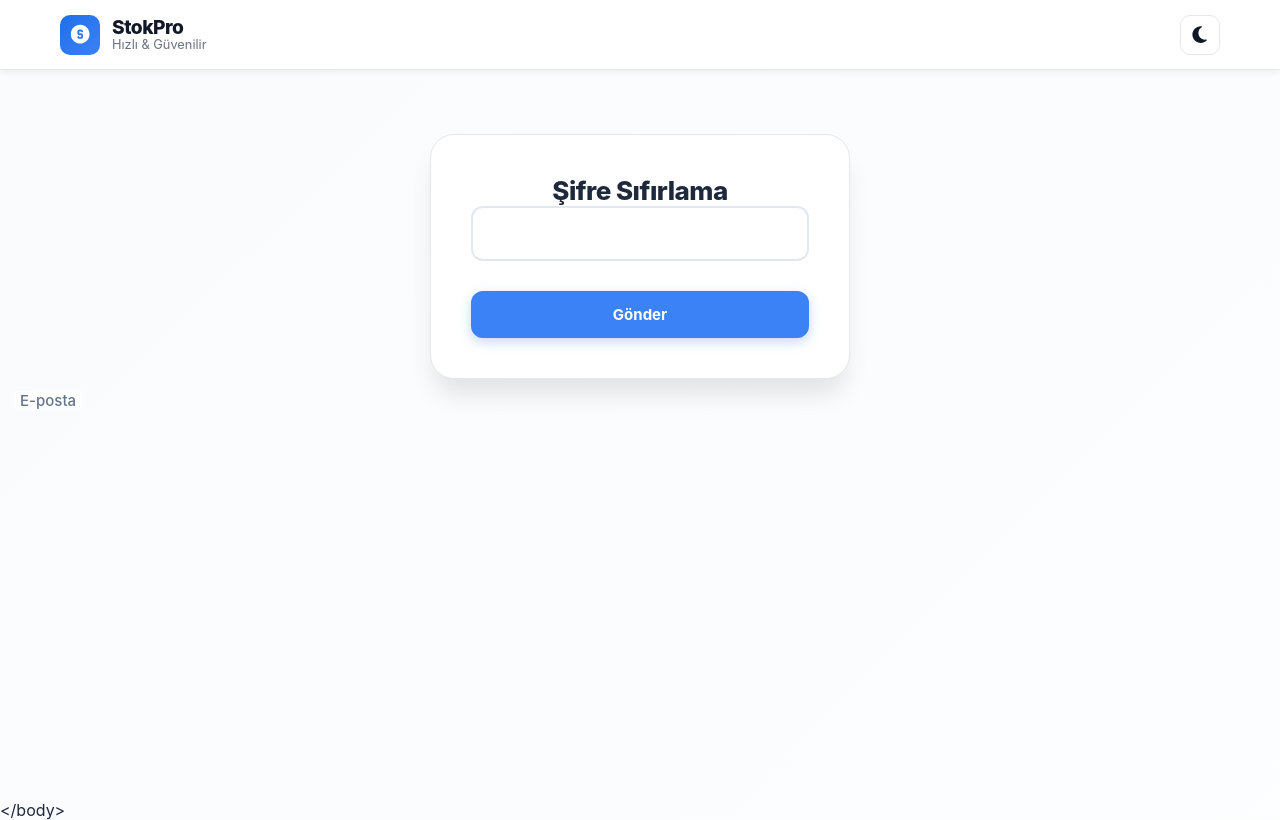
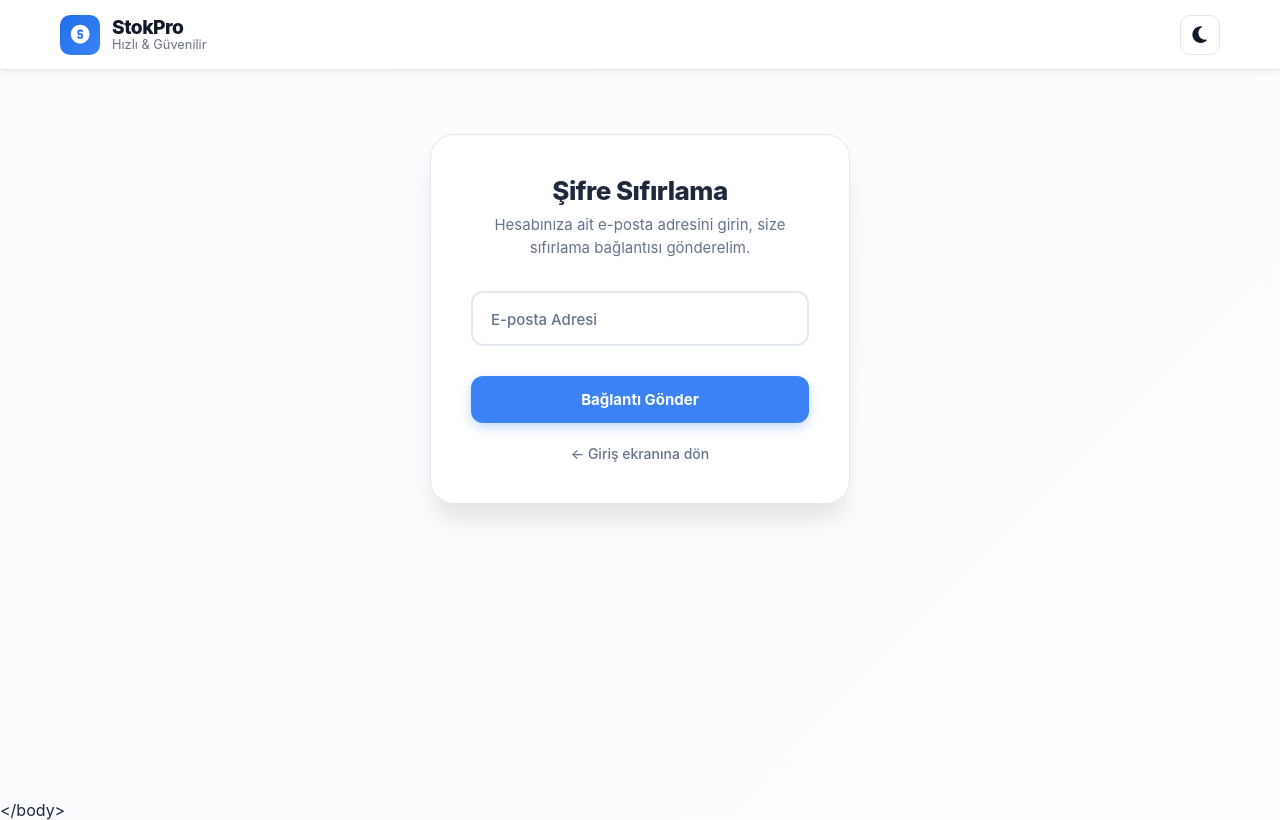
Before and after one commit to Bedirhan3428/stokpro, a React (Create React App) app: page /forgot-password in a window 1280 px wide. Built offline with nearby package versions, Linux system fonts and the light colour scheme; no server answers.

Commit message:
Update ForgotPassword.jsx

```diff
--- a/src/components/ForgotPassword.jsx
+++ b/src/components/ForgotPassword.jsx
@@ -1,6 +1,7 @@
 import "../styles/ForgotPassword.css";
 import React, { useState } from "react";
 import { getAuth, sendPasswordResetEmail } from "firebase/auth";
+import { Link } from "react-router-dom"; // Geri dön linki için
 
 export default function ForgotPassword() {
   const [email, setEmail] = useState("");
@@ -11,7 +12,7 @@ export default function ForgotPassword() {
     e.preventDefault();
     setStatus(null);
 
-    if (!email || ! email. includes("@")) {
+    if (!email || !email.includes("@")) {
       setStatus({ type: "error", msg: "Lütfen geçerli bir e-posta girin." });
       return;
     }
@@ -20,17 +21,17 @@ export default function ForgotPassword() {
     const auth = getAuth();
 
     try {
-      // Sadece e-posta gönder, hiçbir ayar yok
       await sendPasswordResetEmail(auth, email);
       setStatus({
-        type:  "success",
-        msg: "Şifre sıfırlama bağlantısı e-postanıza gönderildi.",
+        type: "success",
+        msg: "Sıfırlama bağlantısı gönderildi. Lütfen e-postanızı kontrol edin.",
       });
+      setEmail(""); // Başarılıysa inputu temizle
     } catch (err) {
-      let message = "Şifre sıfırlama gönderilemedi. ";
-      if (err.code === "auth/user-not-found") message = "Bu e-posta ile kayıtlı kullanıcı bulunamadı.";
-      if (err.code === "auth/invalid-email") message = "Geçersiz e-posta adresi.";
-      if (err. code === "auth/too-many-requests") message = "Çok fazla deneme.  Daha sonra tekrar deneyin.";
+      let message = "İşlem başarısız.";
+      if (err.code === "auth/user-not-found") message = "Bu e-posta ile kayıtlı kullanıcı yok.";
+      if (err.code === "auth/invalid-email") message = "Geçersiz e-posta formatı.";
+      if (err.code === "auth/too-many-requests") message = "Çok fazla denediniz. Biraz bekleyin.";
       setStatus({ type: "error", msg: message });
     } finally {
       setSending(false);
@@ -40,26 +41,41 @@ export default function ForgotPassword() {
   return (
     <div className="fp-kapsul">
       <h3 className="fp-baslik">Şifre Sıfırlama</h3>
+      <p className="fp-alt">
+        Hesabınıza ait e-posta adresini girin, size sıfırlama bağlantısı gönderelim.
+      </p>
+
       <form onSubmit={handleSubmit} className="fp-form" noValidate>
-        <label className="fp-etiket">E-posta</label>
+
+        {/* Floating Label Input */}
+        <div className="fp-input-grup">
           <input
             className="fp-input"
             type="email"
             value={email}
-          onChange={(e) => setEmail(e. target.value)}
+            onChange={(e) => setEmail(e.target.value)}
+            placeholder=" "
             required
           />
+          <label className="fp-etiket">E-posta Adresi</label>
+        </div>
+
         <div className="fp-islem">
-          <button className="fp-btn fp-btn-mavi" type="submit" disabled={sending}>
-            {sending ? "Gönderiliyor..." : "Gönder"}
+          <button className="fp-btn" type="submit" disabled={sending}>
+            {sending ? "Gönderiliyor..." : "Bağlantı Gönder"}
           </button>
         </div>
+
         {status && (
-          <div className={`fp-durum ${status.type === "error" ?  "fp-hata" : "fp-basarili"}`}>
+          <div className={`fp-durum ${status.type === "error" ? "fp-hata" : "fp-basarili"}`}>
             {status.msg}
           </div>
         )}
       </form>
+
+      <div className="fp-geri-don">
+        <Link to="/login" className="fp-link">← Giriş ekranına dön</Link>
+      </div>
     </div>
   );
 }
```
Lines whose indentation alone changed are shown as unchanged.
